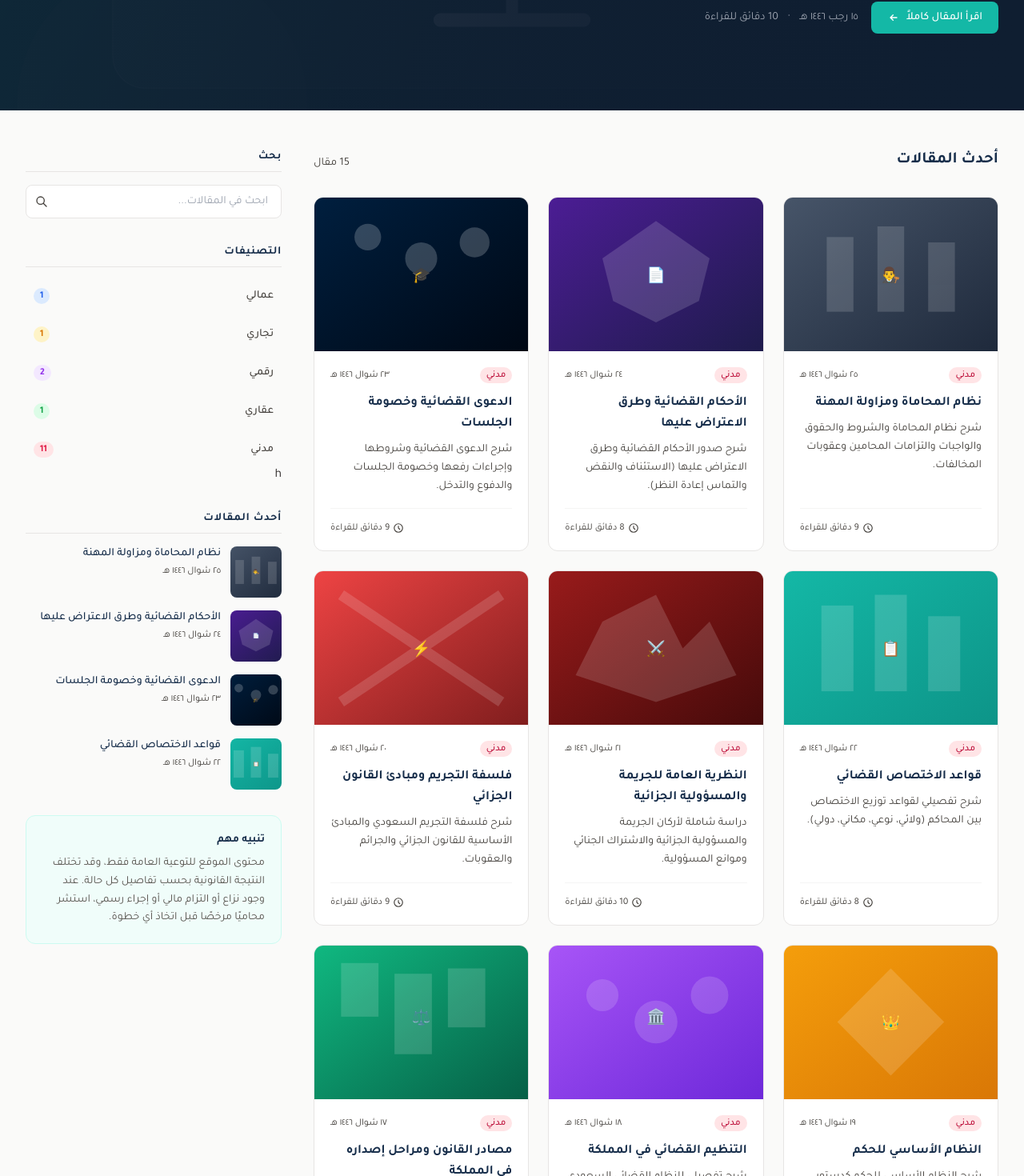
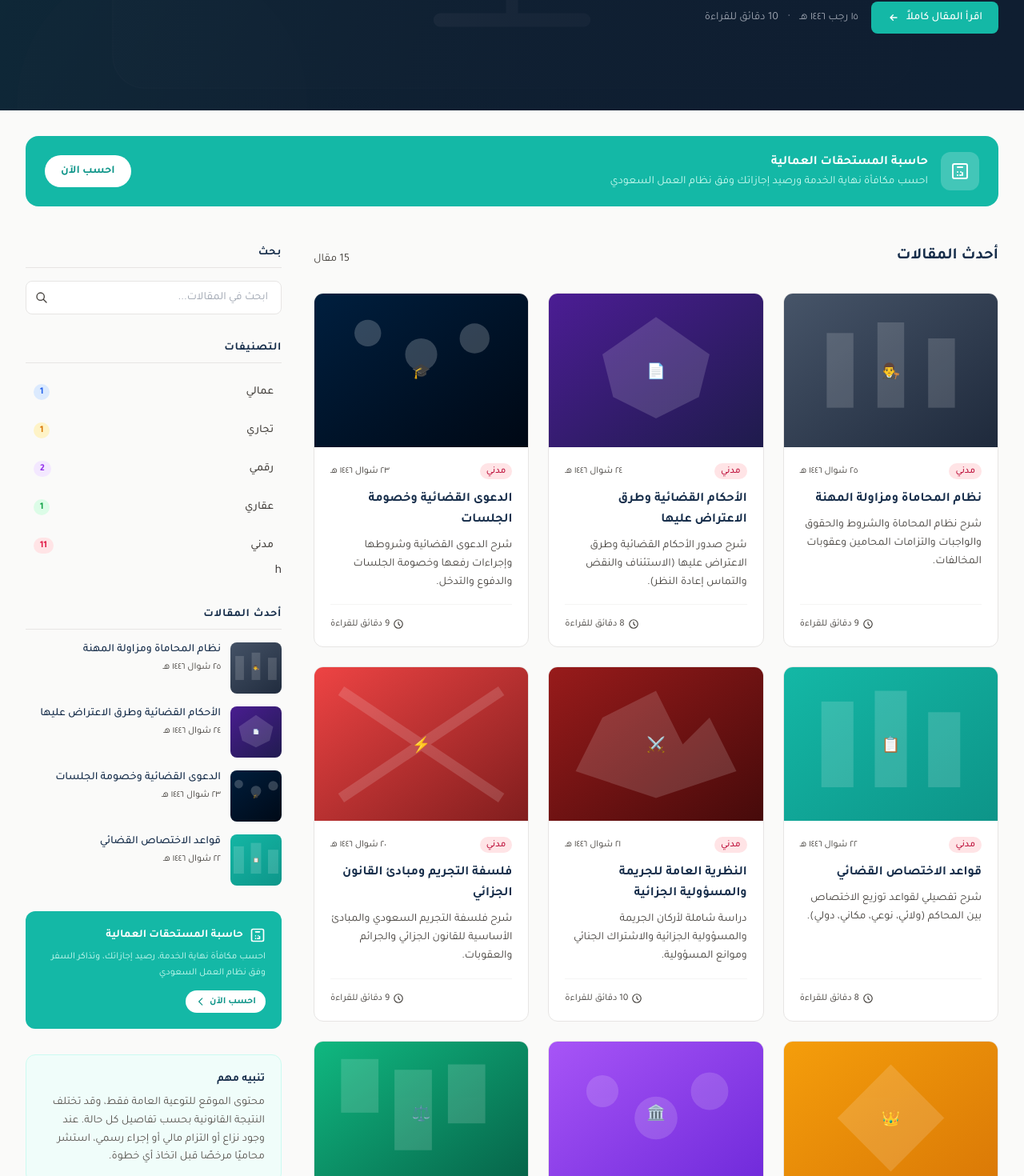
Before and after one commit to goldpricesa/qanon-sa, a Next.js app: page / in a window 1280 px wide. Shown: the part 407-1877 px from the top of the page at 80% size. Built offline with nearby package versions, Linux system fonts and the light colour scheme.

Commit message:
Add prominent calculator links on home page and sidebar
- Home page: teal banner above articles grid linking to /calculator
- Sidebar: calculator promo card (teal) visible on all pages
Both are only shown when not in search mode.

https://claude.ai/code/session_01SATF3A3rRAzhz9sXaVP8Pt

```diff
--- a/src/app/page.tsx
+++ b/src/app/page.tsx
@@ -29,6 +29,31 @@ export default function HomePage({ searchParams }: HomePageProps) {
   return (
     <>
       {!query && <FeaturedPost post={featured} />}
+
+      {/* Calculator Banner */}
+      {!query && (
+        <div className="max-w-7xl mx-auto px-4 sm:px-6 lg:px-8 pt-8">
+          <Link
+            href="/calculator"
+            className="flex flex-col sm:flex-row sm:items-center sm:justify-between gap-4 bg-primary-500 hover:bg-primary-600 transition-colors text-white rounded-2xl px-6 py-5"
+          >
+            <div className="flex items-center gap-4">
+              <div className="bg-white/20 rounded-xl p-3 shrink-0">
+                <svg className="w-6 h-6" fill="none" viewBox="0 0 24 24" stroke="currentColor">
+                  <path strokeLinecap="round" strokeLinejoin="round" strokeWidth={2} d="M9 7h6m0 10v-3m-3 3h.01M9 17h.01M9 13h.01M13 13h.01M13 17h.01M5 3h14a2 2 0 012 2v14a2 2 0 01-2 2H5a2 2 0 01-2-2V5a2 2 0 012-2z" />
+                </svg>
+              </div>
+              <div>
+                <p className="font-bold text-base">حاسبة المستحقات العمالية</p>
+                <p className="text-primary-100 text-sm mt-0.5">احسب مكافأة نهاية الخدمة ورصيد إجازاتك وفق نظام العمل السعودي</p>
+              </div>
+            </div>
+            <span className="shrink-0 bg-white text-primary-600 font-semibold text-sm px-5 py-2.5 rounded-full hover:bg-primary-50 transition-colors self-start sm:self-auto">
+              احسب الآن
+            </span>
+          </Link>
+        </div>
+      )}
 
       <div className="max-w-7xl mx-auto px-4 sm:px-6 lg:px-8 py-12">
         <div className="flex flex-col lg:flex-row gap-10">
--- a/src/components/sidebar/Sidebar.tsx
+++ b/src/components/sidebar/Sidebar.tsx
@@ -1,3 +1,4 @@
+import Link from 'next/link'
 import SearchBar from '@/components/ui/SearchBar'
 import CategoryList from './CategoryList'
 import RecentPosts from './RecentPosts'
@@ -23,6 +24,27 @@ export default function Sidebar() {
       {/* Ad */}
       <AdUnit slot="5398524309" format="rectangle" />
 
+      {/* Calculator Promo */}
+      <Link href="/calculator" className="block group">
+        <div className="bg-primary-500 hover:bg-primary-600 transition-colors text-white rounded-xl p-5">
+          <div className="flex items-center gap-2 mb-2">
+            <svg className="w-5 h-5 shrink-0" fill="none" viewBox="0 0 24 24" stroke="currentColor">
+              <path strokeLinecap="round" strokeLinejoin="round" strokeWidth={2} d="M9 7h6m0 10v-3m-3 3h.01M9 17h.01M9 13h.01M13 13h.01M13 17h.01M5 3h14a2 2 0 012 2v14a2 2 0 01-2 2H5a2 2 0 01-2-2V5a2 2 0 012-2z" />
+            </svg>
+            <h3 className="text-sm font-bold">حاسبة المستحقات العمالية</h3>
+          </div>
+          <p className="text-xs text-primary-100 leading-relaxed mb-3">
+            احسب مكافأة نهاية الخدمة، رصيد إجازاتك، وتذاكر السفر وفق نظام العمل السعودي
+          </p>
+          <span className="inline-flex items-center gap-1 text-xs font-semibold bg-white text-primary-600 px-3 py-1.5 rounded-full group-hover:bg-primary-50 transition-colors">
+            احسب الآن
+            <svg className="w-3.5 h-3.5" fill="none" viewBox="0 0 24 24" stroke="currentColor">
+              <path strokeLinecap="round" strokeLinejoin="round" strokeWidth={2} d="M15 19l-7-7 7-7" />
+            </svg>
+          </span>
+        </div>
+      </Link>
+
       {/* Advisory */}
       <div className="bg-primary-50 rounded-xl p-5 border border-primary-100">
         <h3 className="text-sm font-bold text-navy-800 mb-2">تنبيه مهم</h3>
```
